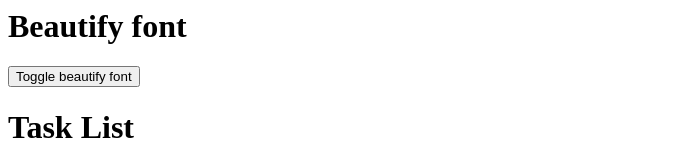
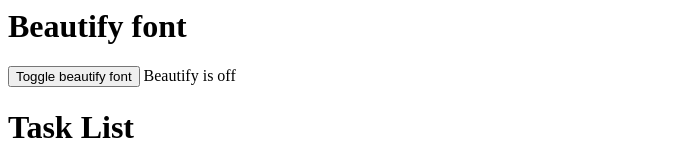
Before and after one commit to resmall/learning-vuejs, a plain HTML site: page index.html in a window 1280 px wide. Shown: the top 160 px of the page, without its empty margins (0-674 px from the left). Drawn offline with Linux system fonts and the light colour scheme.

Commit message:
Adds conditional rendering

```diff
--- a/index.html
+++ b/index.html
@@ -18,6 +18,8 @@
         <div id='myApp' v-bind:class="{'pretty-font': beautify}">
             <h1>Beautify font</h1>
             <button id="toggleBeautify" @click="toggleBeautify()">Toggle beautify font</button>
+            <span v-if="beautify">Beautify is on</span>
+            <span v-else>Beautify is off</span>
 
             <h1>Task List</h1>
             <p>Hello {{ fullName }} ! You have {{ numberOfTasks }} task(s).</p>
```
